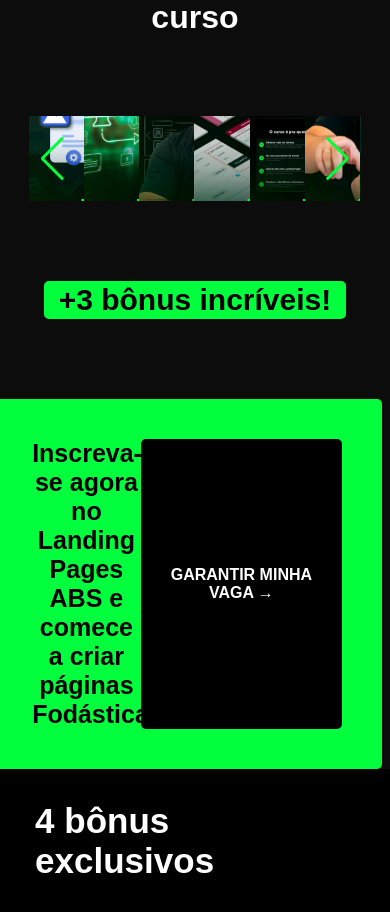
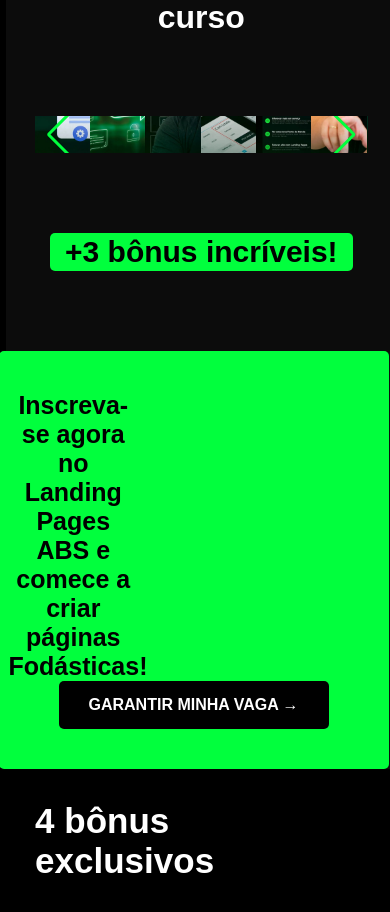
Before and after one commit to Tiago-Silva/cell-phone-maintenance, a Next.js app: page / in a window 390 px wide. Shown: the part 2157-3069 px from the top of the page. Built offline with nearby package versions, Linux system fonts and the light colour scheme.

Commit message:
style: applying responsiveness

```diff
--- a/src/app/components/treeSection/treeSection.module.css
+++ b/src/app/components/treeSection/treeSection.module.css
@@ -8,7 +8,7 @@
     height: 100vh;
     width: 100vw;
     gap: 8rem;
-    margin-left: -11%;
+    margin-left: -9%;
     padding: 0 9%;
 }
 
@@ -19,7 +19,11 @@
 }
 
 .swiperContainer {
-    width: 100%;
+    display: flex;
+    justify-content: center;
+    align-items: center;
+    text-align: center;
+    width: 85%;
     padding: 5px 0;
 }
 
@@ -32,6 +36,8 @@
 .image {
     border-radius: 10px;
     object-fit: cover;
+    width: 200px;
+    height: 300px;
 }
 
 .bonus {
@@ -46,13 +52,17 @@
 }
 
 .footer {
-    display: flex;
-    justify-content: space-around;
     background-color: var(--primary-color);
-    padding: 40px;
     border-radius: 5px;
     margin-left: -11%;
     width: 100vw;
+    padding: 40px 10px;
+}
+
+.wrapper {
+    display: flex;
+    justify-content: space-around;
+    width: 100%;
 }
 
 .footer h3 {
@@ -77,3 +87,42 @@
 .ctaButton:hover {
     transform: scale(1.05);
 }
+
+@media (max-width: 768px) {
+    .swiperContainer {
+        width: 100%;
+        padding: 0;
+    }
+
+    .wrapper {
+        flex-direction: column;
+        justify-content: center;
+        align-items: center;
+        text-align: center;
+        gap: 1rem;
+    }
+
+    .wrapper h3 {
+        width: 100%;
+    }
+}
+
+@media (max-width: 380px) {
+    .container {
+        height: 100vh;
+        width: 100vw;
+        /*gap: 8rem;*/
+        margin-left: 0;
+        padding: 0 1%;
+    }
+
+    .wrapper {
+        padding: 1%;
+        margin-left: 0;
+    }
+
+    .wrapper h3 {
+        font-size: 1.8rem;
+        width: 100%;
+    }
+}
```
